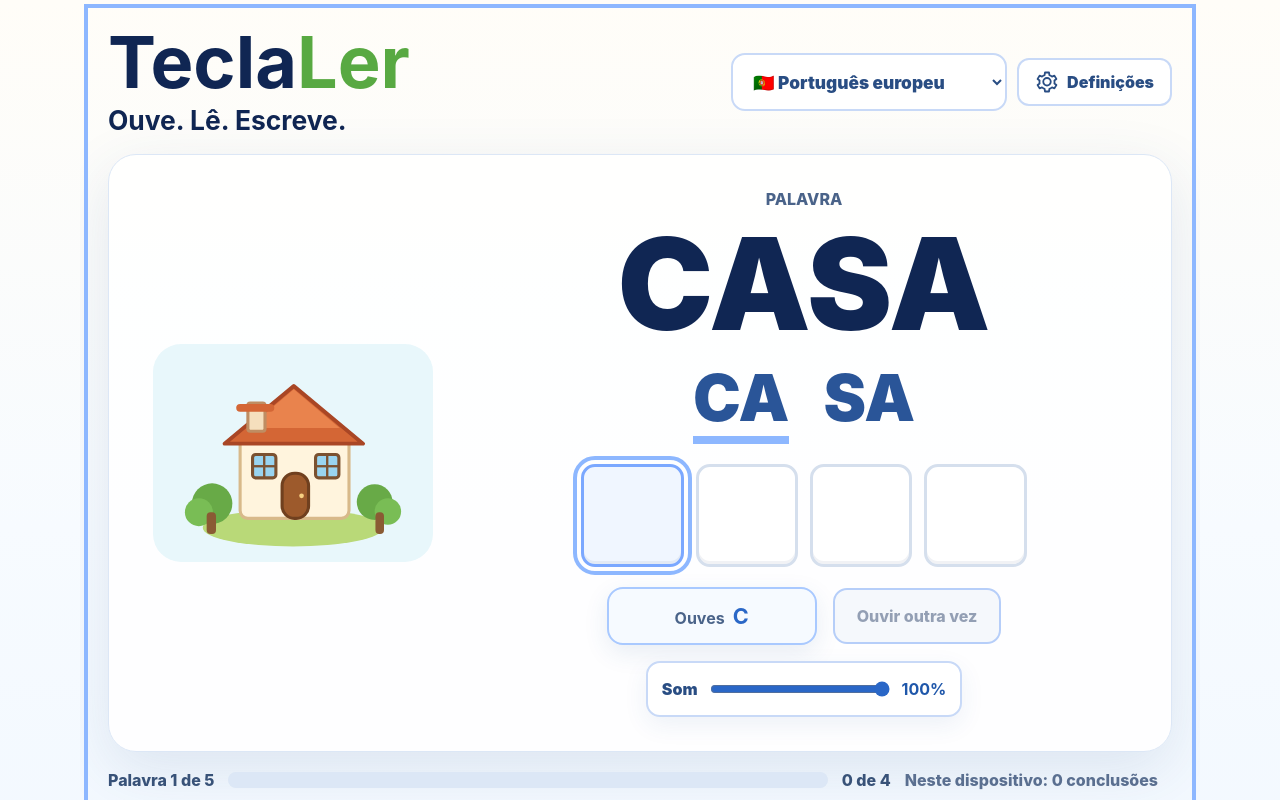
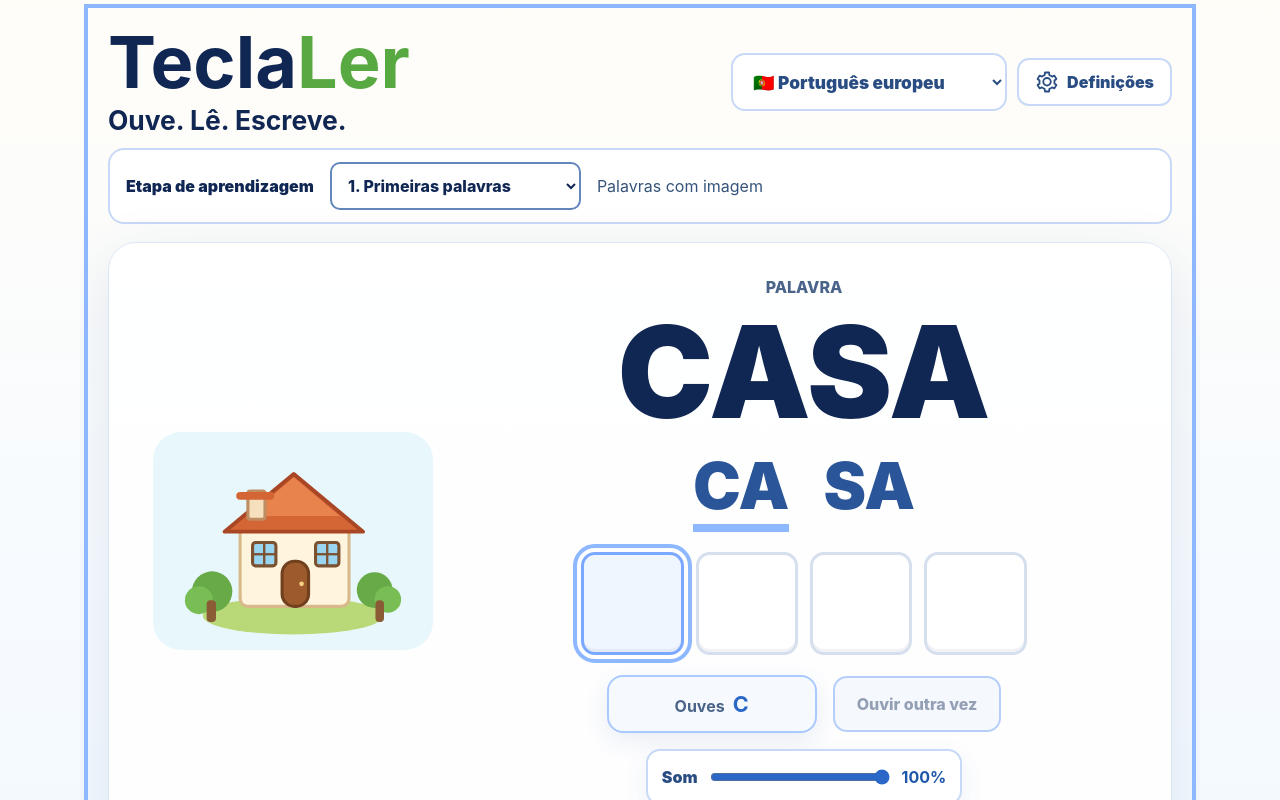
Before and after one commit to CarlasHub/teclaler, a React (Vite) app: page / in a window 1280 px wide. Shown: the top 800 px of the page. Built offline with nearby package versions, Linux system fonts and the light colour scheme.

Commit message:
Add staged learner journey and keyboard safe settings (#7)

```diff
--- a/src/app/App.tsx
+++ b/src/app/App.tsx
@@ -9,6 +9,7 @@ import {
   curriculumPacksByLocale,
   supportedLessonLocales,
 } from "../curriculum/portuguesePacks";
+import { ptPTStages, ptPTYearOnePack } from "../curriculum/ptPTYearOnePack";
 import type { CurriculumPack, LessonLocale } from "../curriculum/types";
 import type { LessonEvent } from "../engine/events";
 import { displayKey, normalizePhysicalKey } from "../engine/inputEngine";
@@ -36,6 +37,7 @@ type AudioLessonEvent = Extract<LessonEvent, { audioId?: string }>;
 const AUDIO_VOLUME_STORAGE_KEY = "teclaler.audioVolume";
 const LESSON_LOCALE_STORAGE_KEY = "teclaler.lessonLocale";
 const LEGACY_PORTUGUESE_LOCALE_STORAGE_KEY = "teclaler.portugueseLocale";
+const STAGE_STORAGE_KEY = "teclaler.stage.pt-PT";
 const DEFAULT_AUDIO_VOLUME = 1;
 const MIN_AUDIO_VOLUME = 0.25;
 
@@ -49,10 +51,19 @@ export function App({
   const [selectedLocale, setSelectedLocale] = useState<LessonLocale>(
     () => initialLocale ?? loadPreferredLessonLocale(),
   );
+  const [selectedStage, setSelectedStage] = useState<number>(() => {
+    if (initialItemId) {
+      return (
+        ptPTYearOnePack.items.find((item) => item.id === initialItemId)
+          ?.difficulty ?? 1
+      );
+    }
+    return progressStore ? 1 : loadPreferredStage();
+  });
   const [audioUnavailable, setAudioUnavailable] = useState(
     () => !hasBrowserAudioOutputSupport(),
   );
-  const currentPack = curriculumPacksByLocale[selectedLocale];
+  const currentPack = getStagePack(selectedLocale, selectedStage);
   const currentManifest = audioManifestsByLocale[selectedLocale];
   const service = useMemo(
     () =>
@@ -68,7 +79,13 @@ export function App({
     () => progressStore ?? createBrowserProgressStore(),
     [progressStore],
   );
-  const initialItemIndex = getInitialItemIndex(initialItemId, currentPack);
+  const initialItemIndex = getInitialItemIndex(
+    initialItemId ??
+      (progressStore
+        ? undefined
+        : loadLastItemId(selectedLocale, selectedStage)),
+    currentPack,
+  );
   const [currentItemIndex, setCurrentItemIndex] = useState(initialItemIndex);
   const currentItem = currentPack.items[currentItemIndex];
   const [lessonState, setLessonStateValue] = useState(() =>
@@ -133,6 +150,7 @@ export function App({
   const selectLesson = useCallback(
     (nextIndex: number) => {
       const nextItem = currentPack.items[nextIndex];
+      saveLastItemId(selectedLocale, selectedStage, nextItem.id);
       setCurrentItemIndex(nextIndex);
       setLessonState(createLessonState(nextItem));
       setAudioCue(null);
@@ -141,7 +159,38 @@ export function App({
       setRejectedKey(null);
       restoreLearningFocus();
     },
-    [currentPack, restoreLearningFocus, setLessonState],
+    [
+      currentPack,
+      restoreLearningFocus,
+      selectedLocale,
+      selectedStage,
+      setLessonState,
+    ],
+  );
+
+  const handleStageChange = useCallback(
+    (nextStage: number) => {
+      if (
+        selectedLocale !== "pt-PT" ||
+        !ptPTStages.some((stage) => stage.id === nextStage)
+      )
+        return;
+      savePreferredStage(nextStage);
+      const nextPack = getStagePack("pt-PT", nextStage);
+      const nextIndex = getInitialItemIndex(
+        loadLastItemId("pt-PT", nextStage),
+        nextPack,
+      );
+      setSelectedStage(nextStage);
+      setCurrentItemIndex(nextIndex);
+      setLessonState(createLessonState(nextPack.items[nextIndex]));
+      setAudioCue(null);
+      setFeedbackMessage(null);
+      setPressedKey(null);
+      setRejectedKey(null);
+      restoreLearningFocus();
+    },
+    [restoreLearningFocus, selectedLocale, setLessonState],
   );
 
   const handleLessonLocaleChange = useCallback(
@@ -150,12 +199,17 @@ export function App({
         return;
       }
 
-      const nextPack = curriculumPacksByLocale[nextLocale];
-      const nextIndex = Math.min(currentItemIndex, nextPack.items.length - 1);
+      const nextStage = nextLocale === "pt-PT" ? loadPreferredStage() : 1;
+      const nextPack = getStagePack(nextLocale, nextStage);
+      const nextIndex = getInitialItemIndex(
+        loadLastItemId(nextLocale, nextStage),
+        nextPack,
+      );
       const nextItem = nextPack.items[nextIndex];
 
       savePreferredLessonLocale(nextLocale);
       setSelectedLocale(nextLocale);
+      setSelectedStage(nextStage);
       setCurrentItemIndex(nextIndex);
       setLessonState(createLessonState(nextItem));
       setAudioCue(null);
@@ -163,7 +217,7 @@ export function App({
       setPressedKey(null);
       setRejectedKey(null);
     },
-    [currentItemIndex, selectedLocale, setLessonState],
+    [selectedLocale, setLessonState],
   );
 
   const handleNextLesson = useCallback(() => {
@@ -292,6 +346,7 @@ export function App({
 
   useEffect(() => {
     const onKeyDown = (event: KeyboardEvent) => {
+      if (document.querySelector('[role="dialog"][aria-modal="true"]')) return;
       if (shouldLetFocusedControlHandleKey(event)) {
         return;
       }
@@ -339,6 +394,14 @@ export function App({
         total: currentPack.items.length,
       }}
       lessonState={lessonState}
+      selectedStage={selectedStage}
+      stageOptions={selectedLocale === "pt-PT" ? ptPTStages : []}
+      onStageChange={handleStageChange}
+      completedWordCount={
+        currentPack.items.filter(
+          (item) => (progressSnapshot.completedItems[item.id] ?? 0) > 0,
+        ).length
+      }
       localCompletionCount={
         progressSnapshot.completedItems[currentItem.id] ?? 0
       }
@@ -356,6 +419,41 @@ export function App({
       supportedLessonLocales={supportedLessonLocales}
     />
   );
+}
+
+function getStagePack(locale: LessonLocale, stage: number): CurriculumPack {
+  if (locale !== "pt-PT") return curriculumPacksByLocale[locale];
+  return {
+    ...ptPTYearOnePack,
+    id: `${ptPTYearOnePack.id}-stage-${stage}`,
+    items: ptPTYearOnePack.items.filter((item) => item.difficulty === stage),
+  };
+}
+
+function loadPreferredStage(): number {
+  const value = Number(getLocalStorage()?.getItem(STAGE_STORAGE_KEY));
+  return ptPTStages.some((stage) => stage.id === value) ? value : 1;
+}
+
+function savePreferredStage(stage: number): void {
+  getLocalStorage()?.setItem(STAGE_STORAGE_KEY, String(stage));
+}
+
+function lastItemStorageKey(locale: LessonLocale, stage: number): string {
+  return `teclaler.lastItem.${locale}.${stage}`;
+}
+
+function loadLastItemId(
+  locale: LessonLocale,
+  stage: number,
+): string | undefined {
+  return (
+    getLocalStorage()?.getItem(lastItemStorageKey(locale, stage)) ?? undefined
+  );
+}
+
+function saveLastItemId(locale: LessonLocale, stage: number, id: string): void {
+  getLocalStorage()?.setItem(lastItemStorageKey(locale, stage), id);
 }
 
 function shouldLetFocusedControlHandleKey(event: KeyboardEvent): boolean {
--- a/src/app/styles.css
+++ b/src/app/styles.css
@@ -41,6 +41,7 @@ button {
 }
 
 button:focus-visible,
+.stage-switcher select:focus-visible,
 .typing-box--current {
   outline: 4px solid #8db7ff;
   outline-offset: 4px;
@@ -84,6 +85,35 @@ button:focus-visible,
 .top-region {
   display: grid;
   gap: 12px;
+}
+
+.stage-switcher {
+  display: flex;
+  align-items: center;
+  flex-wrap: wrap;
+  gap: 10px 16px;
+  padding: 12px 16px;
+  border: 2px solid #c8d9f7;
+  border-radius: 16px;
+  background: #fff;
+}
+
+.stage-switcher label {
+  font-weight: 900;
+}
+.stage-switcher select {
+  min-height: 48px;
+  padding: 8px 12px;
+  border: 2px solid #6386bd;
+  border-radius: 10px;
+  background: #fff;
+  color: #102653;
+  font: inherit;
+  font-weight: 800;
+}
+.stage-switcher p {
+  margin: 0;
+  color: #36547b;
 }
 
 .brand-header {
--- a/src/components/LessonScreen/LessonScreen.tsx
+++ b/src/components/LessonScreen/LessonScreen.tsx
@@ -18,6 +18,10 @@ interface LessonScreenProps {
     total: number;
   };
   lessonState: LessonState;
+  selectedStage: number;
+  stageOptions: readonly { id: number; title: string; description: string }[];
+  onStageChange: (stage: number) => void;
+  completedWordCount: number;
   currentKey: string | null;
   audioCue: string | null;
   audioUnavailable: boolean;
@@ -45,6 +49,10 @@ export function LessonScreen({
   item,
   lessonPosition,
   lessonState,
+  selectedStage,
+  stageOptions,
+  onStageChange,
+  completedWordCount,
   currentKey,
   audioCue,
   audioUnavailable,
@@ -179,6 +187,31 @@ export function LessonScreen({
           </div>
         </header>
 
+        {stageOptions.length > 0 ? (
+          <div className="stage-switcher">
+            <label htmlFor="lesson-stage-select">Etapa de aprendizagem</label>
+            <select
+              id="lesson-stage-select"
+              onChange={(event) =>
+                onStageChange(Number(event.currentTarget.value))
+              }
+              value={selectedStage}
+            >
+              {stageOptions.map((stage) => (
+                <option key={stage.id} value={stage.id}>
+                  {`${stage.id}. ${stage.title}`}
+                </option>
+              ))}
+            </select>
+            <p>
+              {
+                stageOptions.find((stage) => stage.id === selectedStage)
+                  ?.description
+              }
+            </p>
+          </div>
+        ) : null}
+
         {settingsOpen ? (
           <div className="settings-backdrop" onClick={closeSettings}>
             <section
@@ -279,6 +312,21 @@ export function LessonScreen({
                 </section>
 
                 <p className="settings-privacy-note">{copy.privacyNote}</p>
+                <section
+                  aria-labelledby="settings-progress-title"
+                  className="settings-section"
+                >
+                  <h3 id="settings-progress-title">
+                    {lessonLocale === "en-GB"
+                      ? "Progress on this device"
+                      : "Progresso neste dispositivo"}
+                  </h3>
+                  <p>
+                    {lessonLocale === "en-GB"
+                      ? `${completedWordCount} of ${lessonPosition.total} words completed in this stage`
+                      : `${completedWordCount} de ${lessonPosition.total} palavras concluídas nesta etapa`}
+                  </p>
+                </section>
               </div>
             </section>
           </div>
@@ -614,6 +662,12 @@ function trapDialogFocus(
   const firstElement = focusableElements[0];
   const lastElement = focusableElements[focusableElements.length - 1];
 
+  if (event.shiftKey && document.activeElement === container) {
+    event.preventDefault();
+    lastElement.focus();
+    return;
+  }
+
   if (event.shiftKey && document.activeElement === firstElement) {
     event.preventDefault();
     lastElement.focus();
```
Also changed, not shown: 1 other file (tests, documents, lock files or other folders).
